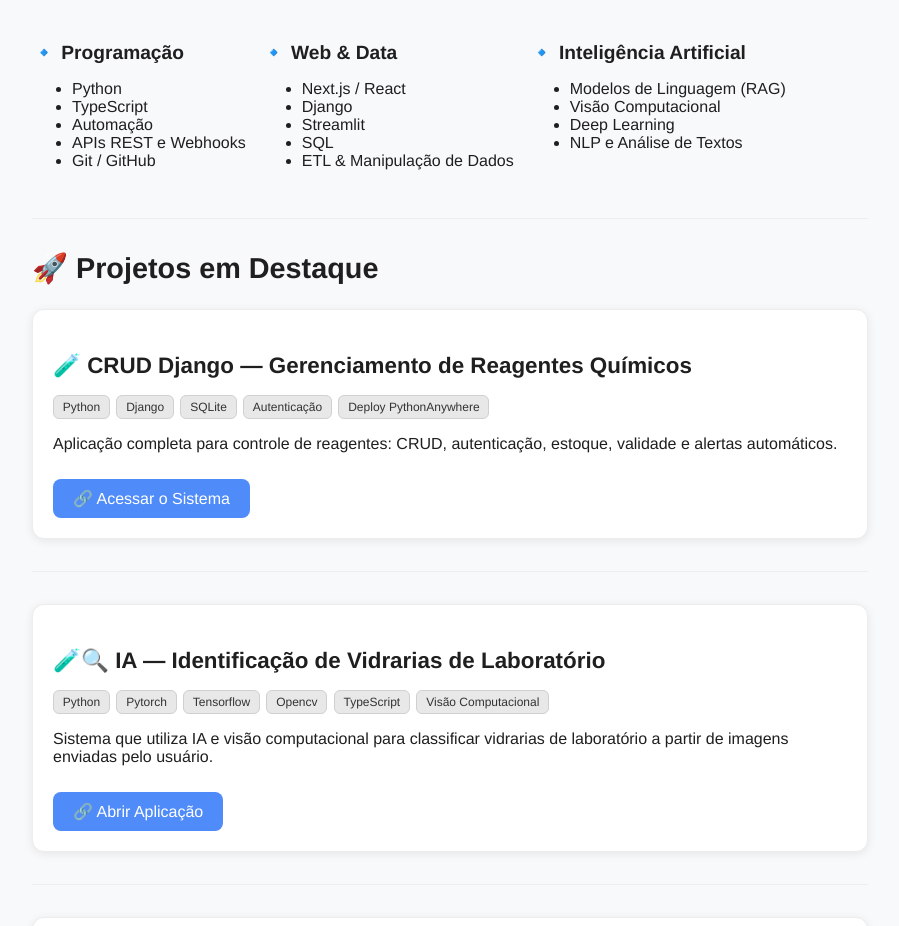
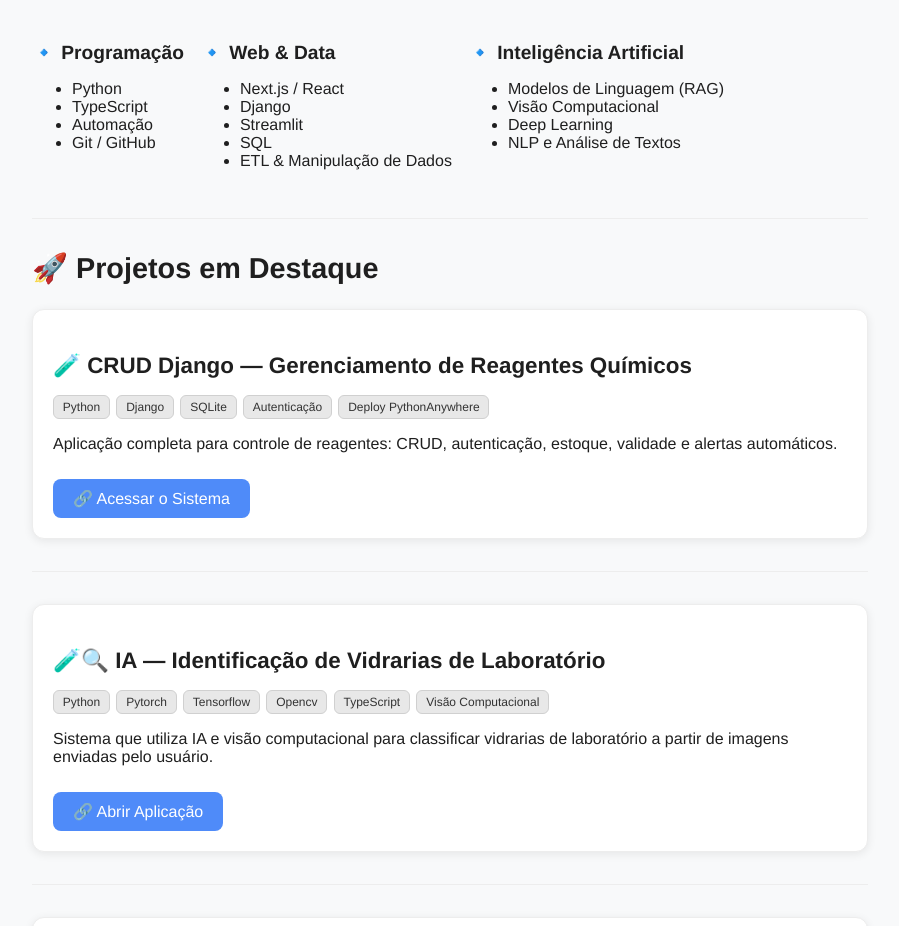
Before and after one commit to VAW1970/portfolio2, a Next.js app: page / in a window 1280 px wide. Shown: the part 1263-2189 px from the top of the page, without its empty margins (190-1089 px from the left). Built offline with nearby package versions, Linux system fonts and the light colour scheme.

Commit message:
Update Skills.tsx

```diff
--- a/app/components/Skills.tsx
+++ b/app/components/Skills.tsx
@@ -11,7 +11,6 @@ export default function Skills() {
             <li>Python</li>
             <li>TypeScript</li>
             <li>Automação</li>
-            <li>APIs REST e Webhooks</li>
             <li>Git / GitHub</li>
           </ul>
         </div>
```
